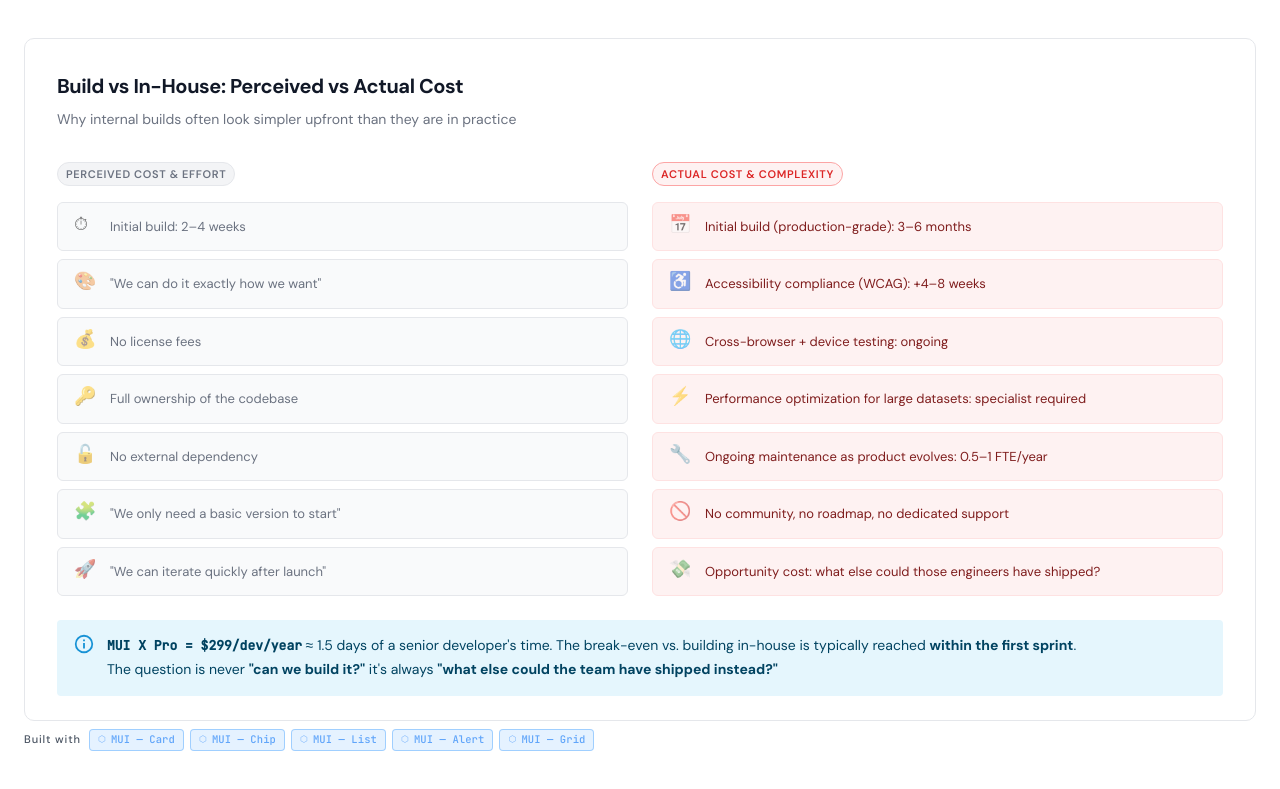
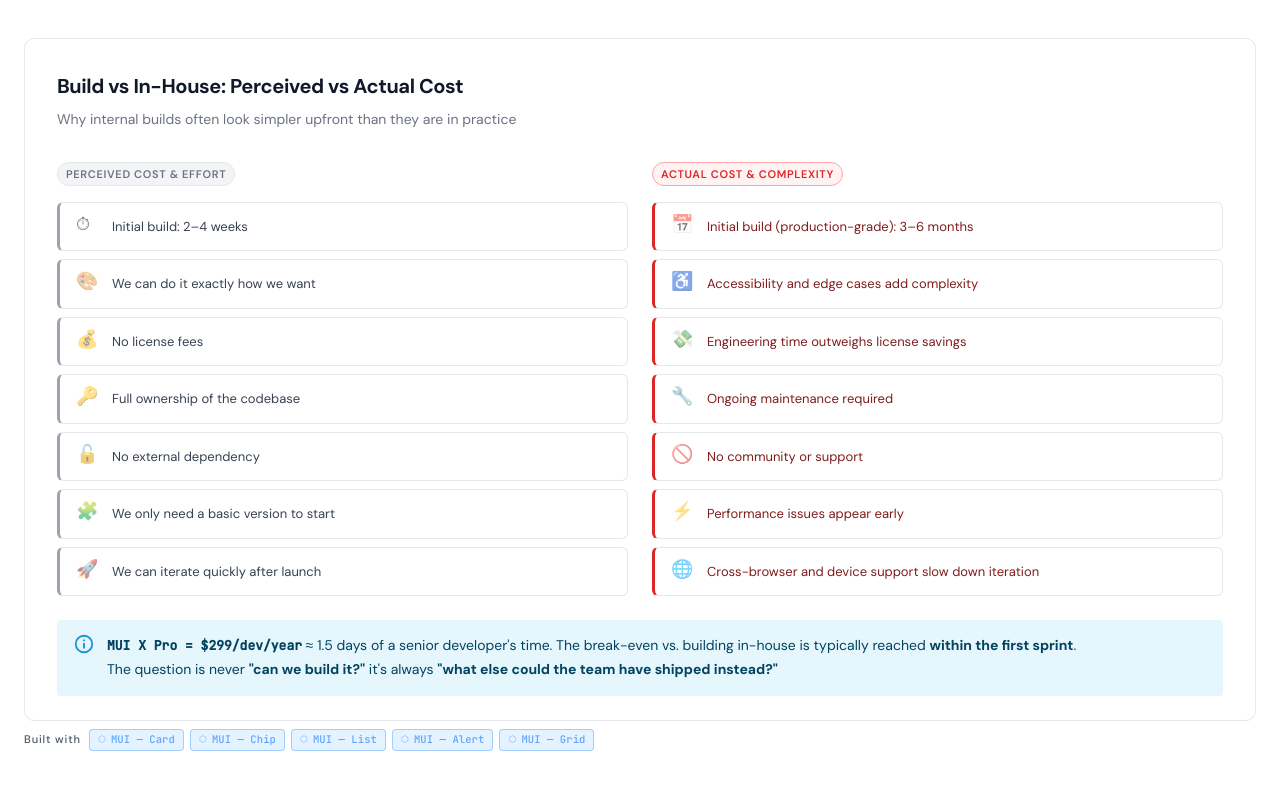
Before and after one commit to LaureBrosseau/react-ui-components-comparison, a React (Vite) app: page /positioning in a window 1280 px wide. Shown: the part 1229-2018 px from the top of the page. Built offline with nearby package versions, Linux system fonts and the light colour scheme; what ag-grid-community would draw is missing.

Commit message:
changes actual costs

```diff
--- a/src/pages/PositioningMessaging.jsx
+++ b/src/pages/PositioningMessaging.jsx
@@ -66,22 +66,22 @@ const cards = [
 
 const thinkItems = [
   { icon: '⏱', text: 'Initial build: 2–4 weeks' },
-  { icon: '🎨', text: '"We can do it exactly how we want"' },
+  { icon: '🎨', text: 'We can do it exactly how we want' },
   { icon: '💰', text: 'No license fees' },
   { icon: '🔑', text: 'Full ownership of the codebase' },
   { icon: '🔓', text: 'No external dependency' },
-  { icon: '🧩', text: '"We only need a basic version to start"' },
-  { icon: '🚀', text: '"We can iterate quickly after launch"' },
+  { icon: '🧩', text: 'We only need a basic version to start' },
+  { icon: '🚀', text: 'We can iterate quickly after launch' },
 ]
 
 const realItems = [
   { icon: '📅', text: 'Initial build (production-grade): 3–6 months' },
-  { icon: '♿', text: 'Accessibility compliance (WCAG): +4–8 weeks' },
-  { icon: '🌐', text: 'Cross-browser + device testing: ongoing' },
-  { icon: '⚡', text: 'Performance optimization for large datasets: specialist required' },
-  { icon: '🔧', text: 'Ongoing maintenance as product evolves: 0.5–1 FTE/year' },
-  { icon: '🚫', text: 'No community, no roadmap, no dedicated support' },
-  { icon: '💸', text: 'Opportunity cost: what else could those engineers have shipped?' },
+  { icon: '♿', text: 'Accessibility and edge cases add complexity' },
+  { icon: '💸', text: 'Engineering time outweighs license savings' },
+  { icon: '🔧', text: 'Ongoing maintenance required' },
+  { icon: '🚫', text: 'No community or support' },
+  { icon: '⚡', text: 'Performance issues appear early' },
+  { icon: '🌐', text: 'Cross-browser and device support slow down iteration' },
 ]
 
 const lightTheme = createTheme({
@@ -236,8 +236,9 @@ export default function PositioningMessaging() {
                     <ListItem
                       key={i}
                       sx={{
-                        background: '#f9fafb',
+                        background: '#ffffff',
                         border: '1px solid #e5e7eb',
+                        borderLeft: '3px solid #9ca3af',
                         borderRadius: '6px',
                         px: 2,
                         py: 1.25,
@@ -249,7 +250,7 @@ export default function PositioningMessaging() {
                       </ListItemIcon>
                       <ListItemText
                         primary={item.text}
-                        slotProps={{ primary: { sx: { fontSize: '13px', color: '#6b7280', lineHeight: '1.5', fontFamily: "'DM Sans', sans-serif" } } }}
+                        slotProps={{ primary: { sx: { fontSize: '13px', color: '#374151', lineHeight: '1.5', fontFamily: "'DM Sans', sans-serif" } } }}
                       />
                     </ListItem>
                   ))}
@@ -277,8 +278,9 @@ export default function PositioningMessaging() {
                     <ListItem
                       key={i}
                       sx={{
-                        background: '#fef2f2',
-                        border: '1px solid #fee2e2',
+                        background: '#ffffff',
+                        border: '1px solid #e5e7eb',
+                        borderLeft: '3px solid #dc2626',
                         borderRadius: '6px',
                         px: 2,
                         py: 1.25,
```
